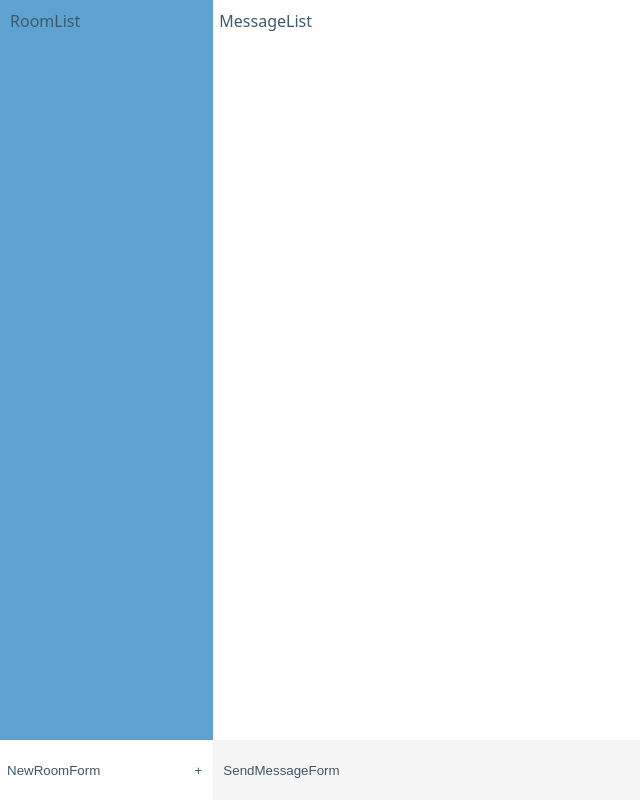
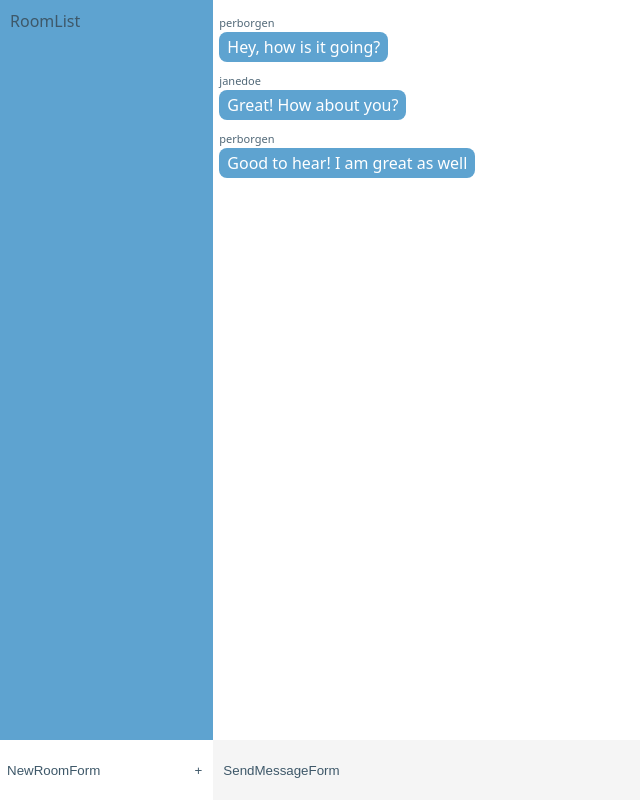
Before and after one commit to admhpr/rechat, a React app: page / in a window 1280 px wide. Shown: the whole page, without its empty margins (0-640 px from the left). Built offline with nearby package versions, Linux system fonts and the light colour scheme.

Commit message:
added message list

```diff
--- a/src/components/MessageList.jsx
+++ b/src/components/MessageList.jsx
@@ -1,10 +1,31 @@
 import React from "react";
 
+const DUMMY_DATA = [
+  {
+    senderId: "perborgen",
+    text: "Hey, how is it going?"
+  },
+  {
+    senderId: "janedoe",
+    text: "Great! How about you?"
+  },
+  {
+    senderId: "perborgen",
+    text: "Good to hear! I am great as well"
+  }
+];
 class MessageList extends React.Component {
   render() {
     return (
       <div className="message-list">
-        <div className="help-text">MessageList</div>
+        {DUMMY_DATA.map((message, index) => {
+          return (
+            <div key={index} className="message">
+              <div className="message-username">{message.senderId}</div>
+              <div className="message-text">{message.text}</div>
+            </div>
+          );
+        })}
       </div>
     );
   }
```
